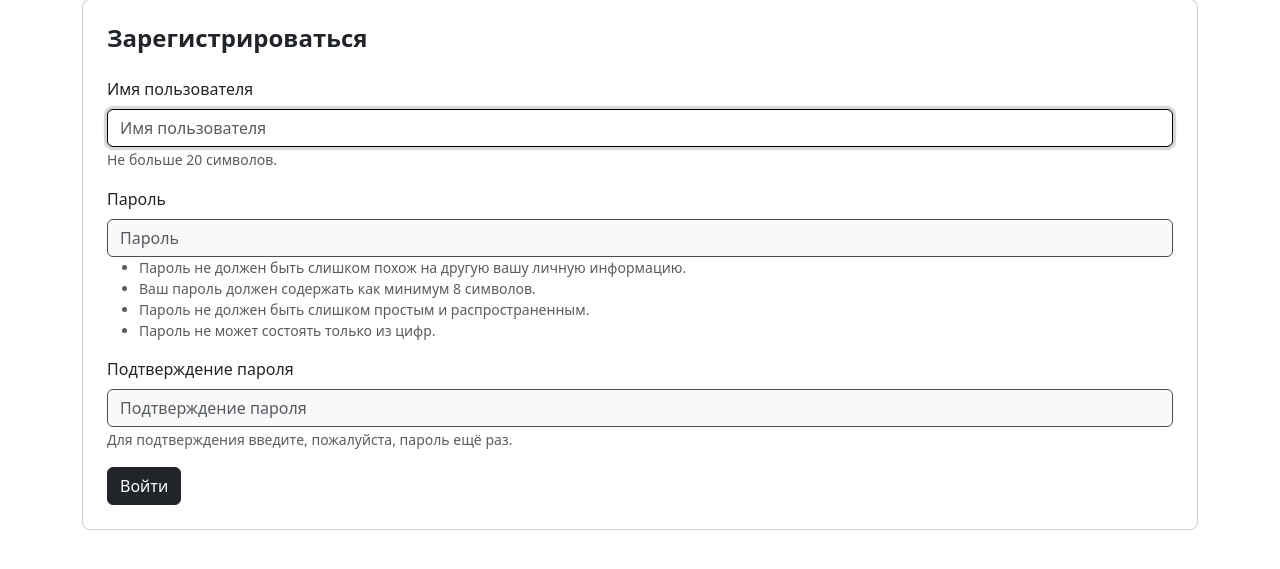
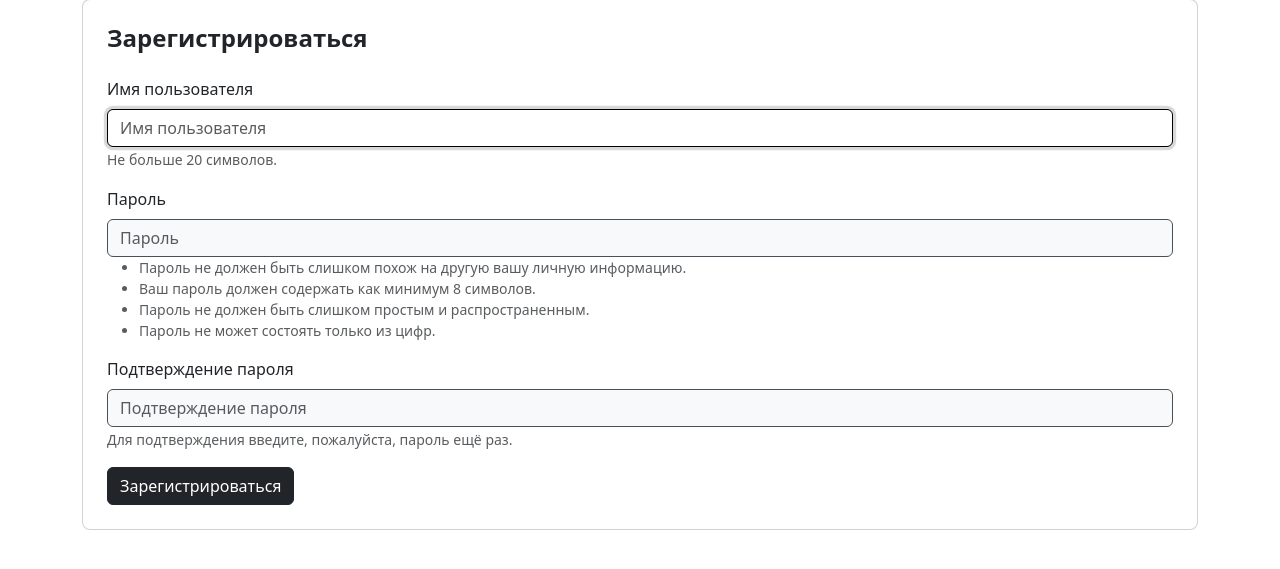
Before and after one commit to useinov09/blog, a Django app: page /users/register/ in a window 1280 px wide. Shown: the part 116-685 px from the top of the page. Run offline with Django 5.2, Linux system fonts and the light colour scheme; some libraries are stand-ins or nearby versions.

Commit message:
fix: correct submit button label on registration page

```diff
--- a/users/templates/registration/register.html
+++ b/users/templates/registration/register.html
@@ -19,7 +19,7 @@
                 {% bootstrap_form form %}
                 <input type="hidden" name="next" value="{% url 'blogs:index' %}"/>
                 <div class="d-flex justify-content-between align-items-center mt-3">
-                    <button type="submit" class="btn btn-dark">Войти</button>
+                    <button type="submit" class="btn btn-dark">Зарегистрироваться</button>
                 </div>
             </form>
         </div>
```
